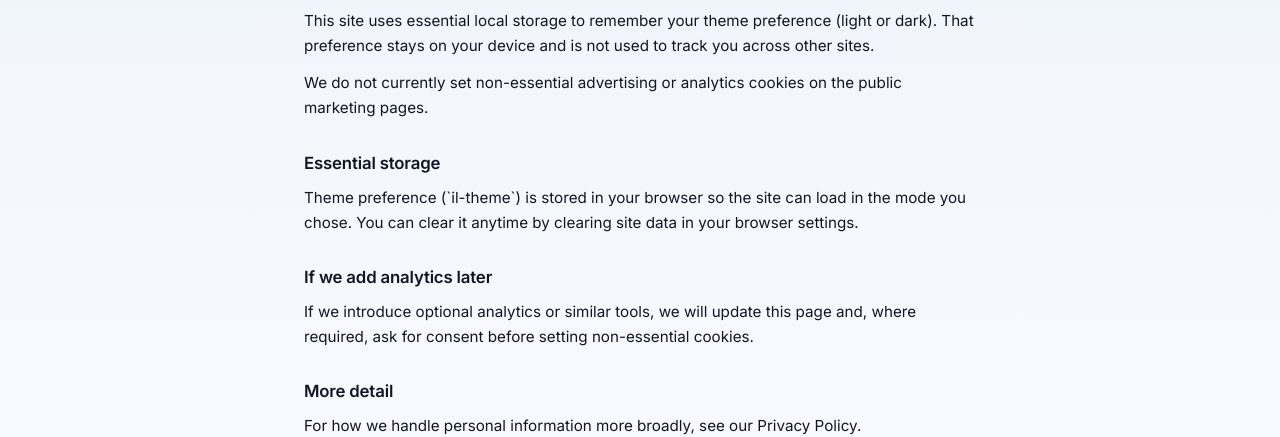
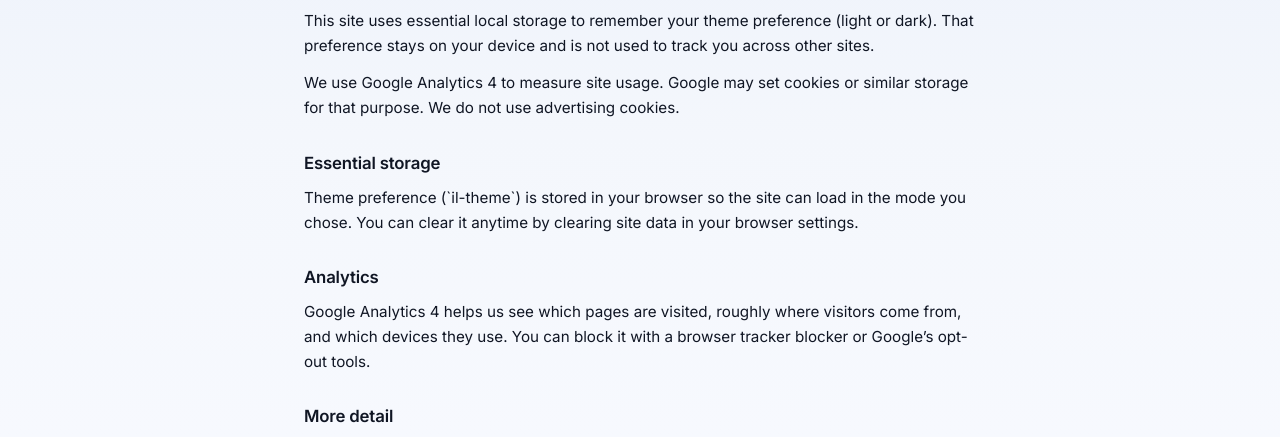
Before and after one commit to yashwanth3k-dev/spirality-site, a Next.js app: page /cookies in a window 1280 px wide. Shown: the part 315-752 px from the top of the page. Built offline with nearby package versions, Linux system fonts and the light colour scheme; no server answers.

Commit message:
Add Google Analytics 4 to the marketing site.
Load the public measurement tag on homepage and subpages so traffic, location, and page views can be measured in GA4.

Co-authored-by: Cursor <cursoragent@cursor.com>

```diff
--- a/src/app/(site)/cookies/page.tsx
+++ b/src/app/(site)/cookies/page.tsx
@@ -20,7 +20,7 @@ export default function CookiesPage() {
           heading: "What we use today",
           paragraphs: [
             "This site uses essential local storage to remember your theme preference (light or dark). That preference stays on your device and is not used to track you across other sites.",
-            "We do not currently set non-essential advertising or analytics cookies on the public marketing pages.",
+            "We use Google Analytics 4 to measure site usage. Google may set cookies or similar storage for that purpose. We do not use advertising cookies.",
           ],
         },
         {
@@ -30,9 +30,9 @@ export default function CookiesPage() {
           ],
         },
         {
-          heading: "If we add analytics later",
+          heading: "Analytics",
           paragraphs: [
-            "If we introduce optional analytics or similar tools, we will update this page and, where required, ask for consent before setting non-essential cookies.",
+            "Google Analytics 4 helps us see which pages are visited, roughly where visitors come from, and which devices they use. You can block it with a browser tracker blocker or Google’s opt-out tools.",
           ],
         },
         {
--- a/src/app/(site)/layout.tsx
+++ b/src/app/(site)/layout.tsx
@@ -1,5 +1,6 @@
 import { type Metadata } from "next";
 import { Inter } from "next/font/google";
+import GoogleAnalytics from "~/components/google-analytics";
 import SiteScrollReveal from "~/components/sections/site-scroll-reveal";
 import { absoluteUrl } from "~/lib/seo";
 
@@ -37,6 +38,7 @@ export default function SiteLayout({
         <script dangerouslySetInnerHTML={{ __html: THEME_BOOT }} />
       </head>
       <body className={inter.className} style={{ margin: 0 }}>
+        <GoogleAnalytics />
         <SiteScrollReveal />
         {children}
       </body>
--- a/src/app/(site)/privacy/page.tsx
+++ b/src/app/(site)/privacy/page.tsx
@@ -39,7 +39,7 @@ export default function PrivacyPage() {
         {
           heading: "Sharing",
           paragraphs: [
-            "We share information only with service providers who help us run the site or deliver services (for example hosting), when required by law, or with your direction in the course of a project.",
+            "We share information only with service providers who help us run the site or deliver services (for example hosting and Google Analytics), when required by law, or with your direction in the course of a project.",
           ],
         },
         {
@@ -51,7 +51,7 @@ export default function PrivacyPage() {
         {
           heading: "Cookies",
           paragraphs: [
-            "The site may use essential cookies or local storage for preferences such as theme. If we add non-essential analytics cookies later, we will update this policy accordingly.",
+            "The site uses essential local storage for preferences such as theme. We also use Google Analytics 4 to understand how the website is used (pages viewed, approximate location, device, and traffic source). Google processes this data under its own terms. We do not use it for advertising.",
           ],
         },
         {
--- a/src/app/[locale]/layout.tsx
+++ b/src/app/[locale]/layout.tsx
@@ -1,6 +1,7 @@
 import { type Metadata } from "next";
 import { Inter } from "next/font/google";
 import localFont from "next/font/local";
+import GoogleAnalytics from "~/components/google-analytics";
 import SiteScrollReveal from "~/components/sections/site-scroll-reveal";
 import ThemeProvider from "~/components/shared/theme-provider";
 import { Toaster } from "~/components/ui/toaster";
@@ -79,6 +80,7 @@ export default async function RootLayout({
         )}
       >
         <ThemeProvider attribute="class" defaultTheme="system" enableSystem>
+          <GoogleAnalytics />
           <SiteScrollReveal />
           <main>{children}</main>
           <Toaster />
--- /dev/null
+++ b/src/components/google-analytics.tsx
@@ -0,0 +1,28 @@
+import Script from "next/script";
+
+const GA_ID = process.env.NEXT_PUBLIC_GA_ID;
+
+function isGaMeasurementId(value: string) {
+  return /^G-[A-Z0-9]+$/i.test(value);
+}
+
+export default function GoogleAnalytics() {
+  if (!GA_ID || !isGaMeasurementId(GA_ID)) return null;
+
+  return (
+    <>
+      <Script
+        src={`https://www.googletagmanager.com/gtag/js?id=${GA_ID}`}
+        strategy="afterInteractive"
+      />
+      <Script id="ga4-gtag" strategy="afterInteractive">
+        {`
+          window.dataLayer = window.dataLayer || [];
+          function gtag(){dataLayer.push(arguments);}
+          gtag('js', new Date());
+          gtag('config', '${GA_ID}');
+        `}
+      </Script>
+    </>
+  );
+}
```
